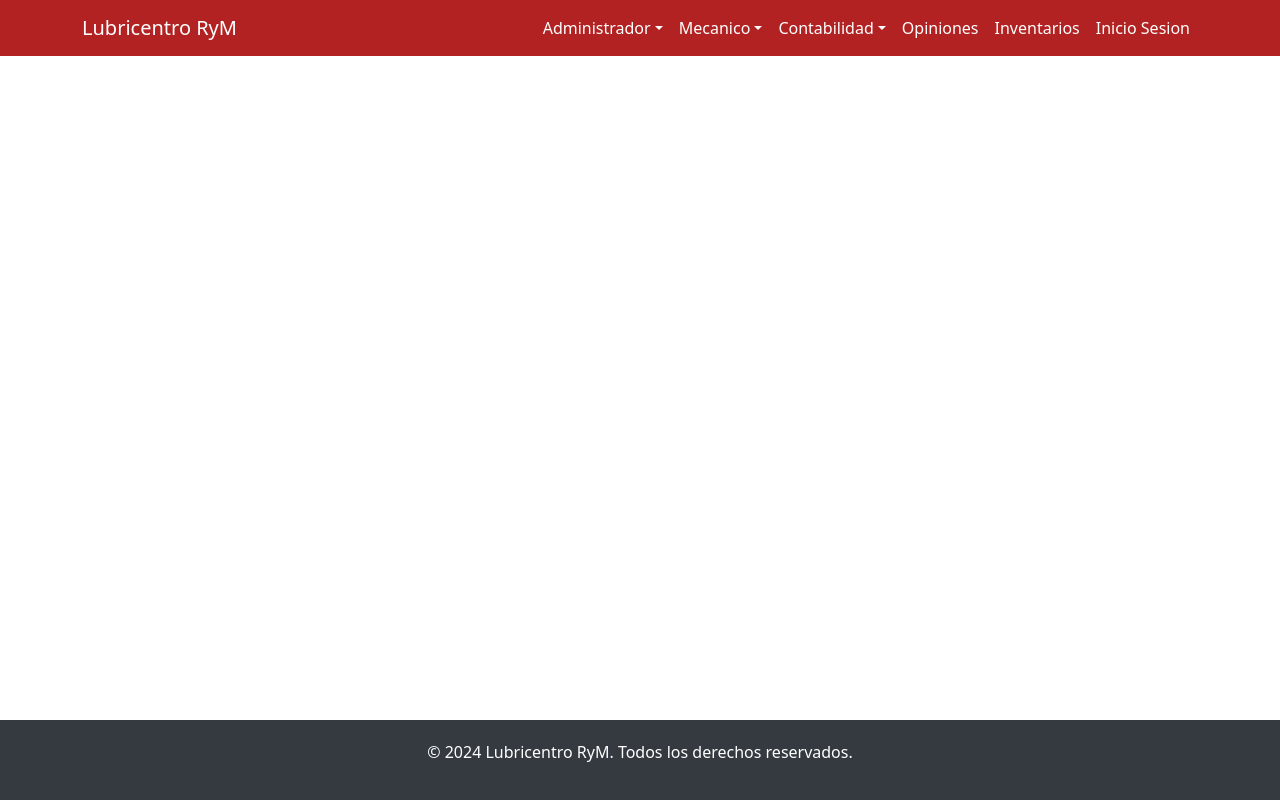
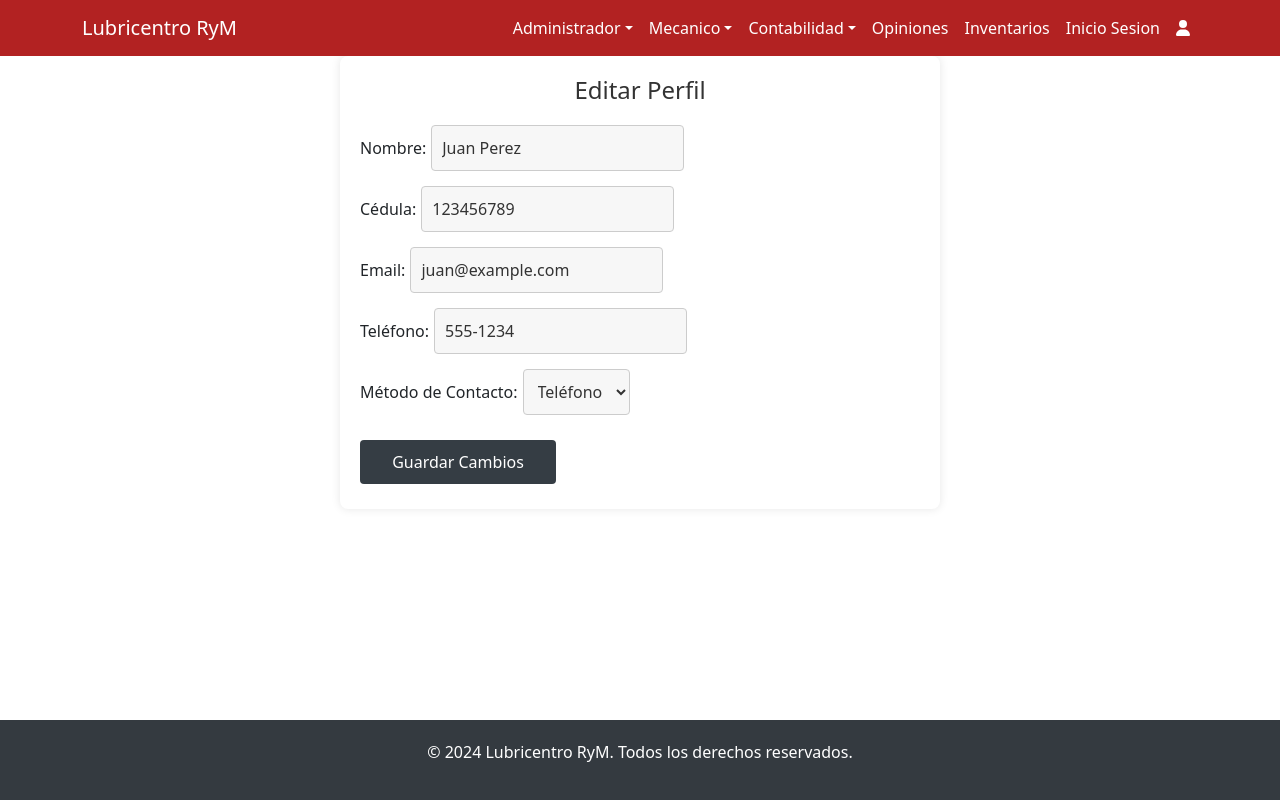
Before and after one commit to bacosta30762/ProyectoFinalFidelitas, a React (Create React App) app in the folder web-page-lubricentro/: page /perfileditar/1 in a window 1280 px wide. Built offline with nearby package versions, Linux system fonts and the light colour scheme; what @react-pdf/renderer would draw is missing.

Commit message:
ultimos ajustes perfil

```diff
--- a/web-page-lubricentro/package.json
+++ b/web-page-lubricentro/package.json
@@ -3,6 +3,9 @@
   "version": "0.1.0",
   "private": true,
   "dependencies": {
+    "@fortawesome/fontawesome-svg-core": "^6.6.0",
+    "@fortawesome/free-solid-svg-icons": "^6.6.0",
+    "@fortawesome/react-fontawesome": "^0.2.2",
     "@react-pdf/renderer": "^3.4.4",
     "@testing-library/jest-dom": "^5.17.0",
     "@testing-library/react": "^13.4.0",
--- a/web-page-lubricentro/src/App.jsx
+++ b/web-page-lubricentro/src/App.jsx
@@ -27,6 +27,8 @@ import RecuperarContra from "./components/Inicio/recuperarcontra.jsx";
 import Calendario from "./components/Planificacion/Calendar";
 import MechanicOrdenListPage from "./pages/MechanicOrdenListPage.jsx";
 import MechanicFeedbackReportPage from "./pages/MechanicFeedbackReportPage.jsx";
+import Perfil from "./components/Perfil/perfil.jsx";
+import Perfileditar from "./components/Perfil/perfileditar.jsx";
 
 function App() {
   const [ingresos] = useState([
@@ -94,9 +96,9 @@ function App() {
           <Route path="/RecuperarContra/*" element={<RecuperarContra />} />
 
           <Route path="/ListaUsuario/*" element={<ListaUsuario/>} />
-
+          <Route path="/Perfil/" element={<Perfil/>} />
           <Route path="/edit-user/:id" element={<ModificaRol />} />
-
+          <Route path="/perfileditar/:id" element={<Perfileditar />} />
           <Route path="/lista-ordenes/*" element={<ListaOrdenesPage />} />
           <Route path="/reporte-ordenes/*" element={<ReporteOrdenesPage />} />
           <Route
--- a/web-page-lubricentro/src/components/HeaderFooter/header.js
+++ b/web-page-lubricentro/src/components/HeaderFooter/header.js
@@ -4,6 +4,8 @@ import Container from "react-bootstrap/Container";
 import Nav from "react-bootstrap/Nav";
 import NavDropdown from "react-bootstrap/NavDropdown";
 import Navbar from "react-bootstrap/Navbar";
+import { FontAwesomeIcon } from "@fortawesome/react-fontawesome";
+import { faUser } from "@fortawesome/free-solid-svg-icons";
 import "./AppHeader.css";
 
 export default function AppHeader() {
@@ -64,6 +66,9 @@ export default function AppHeader() {
             <Nav.Link as={NavLink} to="/Inicio">
               Inicio Sesion
             </Nav.Link>
+            <Nav.Link as={NavLink} to="/Perfil">
+              <FontAwesomeIcon icon={faUser} className="profile-icon" />
+            </Nav.Link>
           </Nav>
         </Navbar.Collapse>
       </Container>
--- a/web-page-lubricentro/src/components/ListaUsuario/lista.css
+++ b/web-page-lubricentro/src/components/ListaUsuario/lista.css
@@ -47,8 +47,9 @@
     transition: background-color 0.3s ease;
   }
 
-  #buttonmodi{
+  #listbut{
     width: 20%;
+    margin-left: auto;
 }
 
   .edit-button:hover {
--- a/web-page-lubricentro/src/components/ListaUsuario/lista.jsx
+++ b/web-page-lubricentro/src/components/ListaUsuario/lista.jsx
@@ -37,7 +37,7 @@ const UserList = () => {
         {filteredUsers.map(user => (
           <li key={user.id} className="user-list-item">
             <span>{user.name} - {user.cedula}</span>
-            <button
+            <button id='listbut'
               onClick={() => navigate(`/edit-user/${user.id}`)}
               className="edit-button"
             >
--- /dev/null
+++ b/web-page-lubricentro/src/components/Perfil/perfil.css
@@ -0,0 +1,70 @@
+.profile-container {
+    background-color: #fff;
+    padding: 20px;
+    border-radius: 8px;
+    box-shadow: 0 0 10px rgba(0, 0, 0, 0.1);
+    max-width: 600px;
+    margin: auto;
+    margin-top: 20px;
+  }
+
+  .profile-title {
+    font-size: 24px;
+    margin-bottom: 20px;
+    text-align: center;
+    color: #333;
+  }
+
+  .profile-info {
+    margin-bottom: 20px;
+  }
+
+  .profile-field {
+    margin-bottom: 10px;
+  }
+
+  .profile-field label {
+    font-weight: bold;
+  }
+
+  .profile-field p {
+    margin: 5px 0;
+    color: #333;
+  }
+
+  .contact-method {
+    border-top: 1px solid #ccc;
+    padding-top: 10px;
+  }
+
+  .contact-method h3 {
+    margin-bottom: 10px;
+    color: #333;
+  }
+
+  .contact-method p {
+    font-size: 16px;
+    color: #555;
+  }
+
+  .edit-button {
+    padding: 10px 20px;
+    border: none;
+    border-radius: 4px;
+    background-color: #2e353c;
+    color: white;
+    font-size: 16px;
+    cursor: pointer;
+    transition: background-color 0.3s ease;
+    margin-top: 20px;
+    display: block;
+    margin-right: auto;
+  }
+
+  .edit-button:hover {
+    background-color: #a5a7aa;
+  }
+
+  #botonmodi{
+    width: 20%;
+  }
--- /dev/null
+++ b/web-page-lubricentro/src/components/Perfil/perfil.jsx
@@ -0,0 +1,61 @@
+import React, { useState, useEffect } from "react";
+import { useParams, useNavigate } from "react-router-dom";
+import "./perfil.css";
+
+
+const Profile = () => {
+    const { id } = useParams(); // Obtener el ID del usuario desde la URL
+    const navigate = useNavigate(); // Hook para redirigir
+    const [userData, setUserData] = useState({
+      name: '',
+      cedula: '',
+      email: '',
+      phone: '',
+      contactMethod: 'email'
+    });
+
+
+    useEffect(() => {
+
+      const fetchedUser = {
+        name: 'Juan Perez',
+        cedula: '123456789',
+        email: 'juan@example.com',
+        phone: '555-1234',
+        contactMethod: 'phone'
+      };
+      setUserData(fetchedUser);
+    }, [id]);
+
+    const handleEdit = () => {
+      navigate(`/perfileditar/${id}`);
+    };
+
+    return (
+      <div className="profile-container">
+        <h2 className="profile-title">Perfil de Administrador</h2>
+        <div className="profile-info">
+          <div className="profile-field">
+            <label>Nombre:</label>
+            <p>{userData.name}</p>
+          </div>
+          <div className="profile-field">
+            <label>Cédula:</label>
+            <p>{userData.cedula}</p>
+          </div>
+          <div className="profile-field">
+            <label>Correo:</label>
+            <p>{userData.email}</p>
+          </div>
+          <div className="profile-field">
+            <label>Teléfono:</label>
+            <p>{userData.phone}</p>
+          </div>
+        </div>
+
+        <button id='botonmodi' className="edit-button" onClick={handleEdit}>Modificar</button>
+      </div>
+    );
+  };
+
+  export default Profile;
--- /dev/null
+++ b/web-page-lubricentro/src/components/Perfil/perfileditar.css
@@ -0,0 +1,68 @@
+.edit-user-container {
+    background-color: #fff;
+    padding: 20px;
+    border-radius: 8px;
+    box-shadow: 0 0 10px rgba(0, 0, 0, 0.1);
+    max-width: 600px;
+    margin: auto;
+  }
+
+  .edit-user-title {
+    font-size: 24px;
+    margin-bottom: 20px;
+    text-align: center;
+    color: #333;
+  }
+
+  .edit-user-form {
+    display: flex;
+    flex-direction: column;
+  }
+
+  .edit-user-input {
+    padding: 10px;
+    margin-bottom: 15px;
+    border: 1px solid #ccc;
+    border-radius: 4px;
+    font-size: 16px;
+    background-color: #f7f7f7;
+    color: #333;
+    margin-left: 5px;
+  }
+
+  .edit-user-input:focus {
+    border-color: #888;
+    outline: none;
+  }
+
+  .save-button {
+    padding: 10px;
+    border: none;
+    border-radius: 4px;
+    background-color: #353d44;
+    color: white;
+    font-size: 16px;
+    cursor: pointer;
+    transition: background-color 0.3s ease;
+    margin-top: 10px;
+  }
+
+  .save-button:hover {
+    background-color: #323435;
+  }
+
+  .delete-button {
+    padding: 10px;
+    border: none;
+    border-radius: 4px;
+    background-color: #dc3545;
+    color: white;
+    font-size: 16px;
+    cursor: pointer;
+    transition: background-color 0.3s ease;
+    margin-top: 10px;
+  }
+
+  .delete-button:hover {
+    background-color: #c82333;
+  }
--- /dev/null
+++ b/web-page-lubricentro/src/components/Perfil/perfileditar.jsx
@@ -0,0 +1,118 @@
+import React, { useState, useEffect } from "react";
+import { useParams, useNavigate } from "react-router-dom";
+import "./perfileditar.css";
+
+const Perfileditar = () => {
+  const { id } = useParams();
+  const navigate = useNavigate();
+  const [userData, setUserData] = useState({
+    name: '',
+    cedula: '',
+    email: '',
+    phone: '',
+    contactMethod: 'email'
+  });
+
+
+  useEffect(() => {
+
+    const fetchedUser = {
+      name: 'Juan Perez',
+      cedula: '123456789',
+      email: 'juan@example.com',
+      phone: '555-1234',
+      contactMethod: 'phone'
+    };
+    setUserData(fetchedUser);
+  }, [id]);
+
+  const handleChange = (e) => {
+    const { name, value } = e.target;
+    setUserData({ ...userData, [name]: value });
+  };
+
+  const handleSubmit = (e) => {
+    e.preventDefault();
+
+
+    for (const key in userData) {
+      if (userData[key] === '') {
+        alert('Todos los campos son obligatorios.');
+        return;
+      }
+    }
+
+
+    alert('Su información ha sido actualizada');
+    navigate("/Perfil");
+  };
+
+  return (
+    <div className="edit-user-container">
+      <h2 className="edit-user-title">Editar Perfil</h2>
+      <form className="edit-user-form" onSubmit={handleSubmit}>
+        <label>
+          Nombre:
+          <input
+            type="text"
+            name="name"
+            value={userData.name}
+            onChange={handleChange}
+            className="edit-user-input"
+            disabled
+          />
+        </label>
+        <label>
+          Cédula:
+          <input
+            type="text"
+            name="cedula"
+            value={userData.cedula}
+            onChange={handleChange}
+            className="edit-user-input"
+            disabled
+          />
+        </label>
+        <label>
+          Email:
+          <input
+            type="email"
+            name="email"
+            value={userData.email}
+            onChange={handleChange}
+            className="edit-user-input"
+            required
+          />
+        </label>
+        <label>
+          Teléfono:
+          <input
+            type="text"
+            name="phone"
+            value={userData.phone}
+            onChange={handleChange}
+            className="edit-user-input"
+            required
+          />
+        </label>
+        <label>
+          Método de Contacto:
+          <select
+            name="contactMethod"
+            value={userData.contactMethod}
+            onChange={handleChange}
+            className="edit-user-input"
+            required
+          >
+            <option value="email">Email</option>
+            <option value="phone">Teléfono</option>
+          </select>
+        </label>
+        <button type="submit" className="save-button">Guardar Cambios</button>
+
+      </form>
+    </div>
+  );
+};
+
+export default Perfileditar;
```
Also changed, not shown: 1 other file (tests, documents, lock files or other folders).
